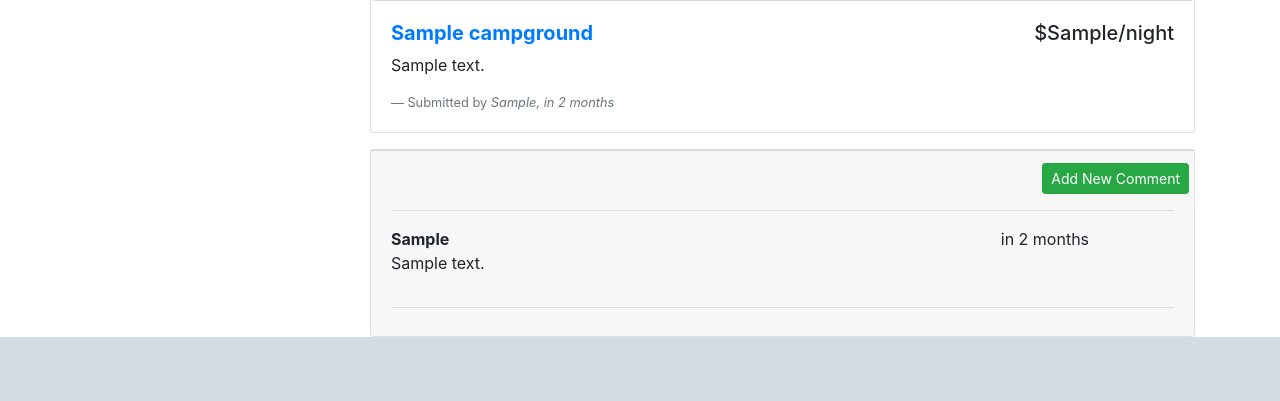
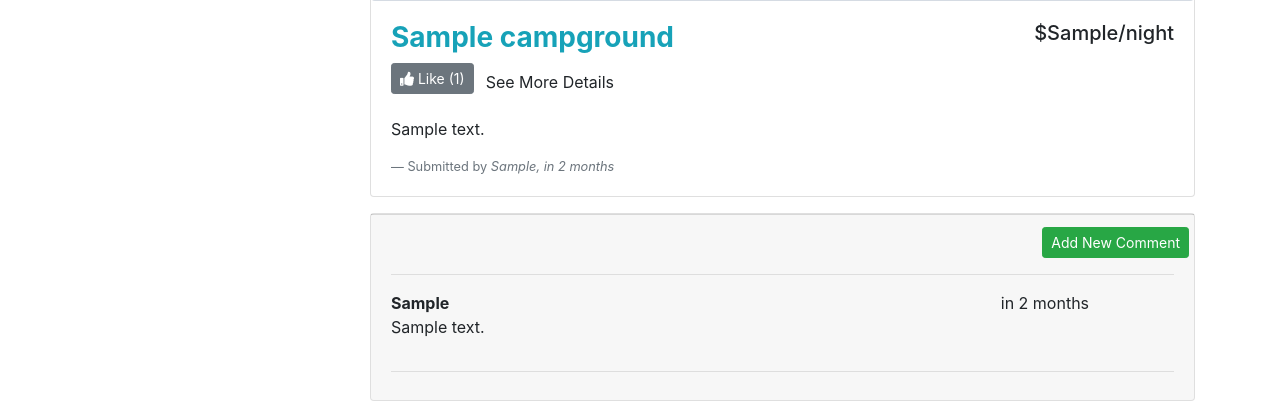
Before and after one commit to Hoang-Minh/YelpCamp, a Node server app: a page that uses views/campgrounds/show.ejs in a window 1280 px wide. Shown: the part 697-1098 px from the top of the page. Before the commit the page ends 1034 px from the top, so only its background shows below. Run offline with Node 20, Linux system fonts and the light colour scheme; tables that the repository leaves empty hold one stand-in row (values such as "Sample post"); grey boxes marked "Sample" are stand-in pictures; some libraries are stand-ins or nearby versions.

Commit message:
Add likes button function

```diff
--- a/public/stylesheets/app.css
+++ b/public/stylesheets/app.css
@@ -49,8 +49,12 @@
       margin-top: 5rem;
   }
 
-  /* google map*/
-  #map{
-      height: 400px;
-      width: 100%;
-  }
+/* google map*/
+#map{
+    height: 400px;
+    width: 100%;
+}
+
+#campground-name {
+    margin-bottom: 0;
+}
--- a/routes/campgrounds.js
+++ b/routes/campgrounds.js
@@ -122,7 +122,7 @@ router.get("/new", middleware.isLoggedIn, function(req, res){
 router.get("/:slug", async function(req, res){
     try {
         // let foundCampground = await Campground.findById(req.params.id).populate("comments");
-        let foundCampground = await Campground.findOne({slug: req.params.slug}).populate("comments");
+        let foundCampground = await Campground.findOne({slug: req.params.slug}).populate("comments likes");
         res.render("campgrounds/show", {campground: foundCampground});
     } catch (error) {
         console.log(error);
@@ -220,6 +220,36 @@ router.delete("/:slug", middleware.checkCampgroundOwnership, async (req, res) =>
     }
 });
 
+router.post("/:slug/like", middleware.isLoggedIn, async(req, res) => {
+    try {
+        let campground = await Campground.findOne({slug: req.params.slug});
+
+        if(!campground){
+            req.flash("error", "Cannot find campground");
+            return  res.redirect("back");
+        }
+
+        // check if req.user._id exists in foundCampground.likes
+        let foundUserLike = campground.likes.some(like => like.equals(req.user._id));
+
+        if(foundUserLike){
+            // user already liked, removing like
+            campground.likes.pull(req.user._id);
+        } else {
+            // adding new user like
+            campground.likes.push(req.user);
+        }
+
+        await campground.save();
+        return res.redirect("/campgrounds/" + campground.slug);
+
+    } catch (error) {
+        console.log(error);
+        req.flash("error", "Something is wrong....");
+        return  res.redirect("back");
+    }
+});
+
 function escapeRegex(text) {
     return text.replace(/[-[\]{}()*+?.,\\^$|#\s]/g, "\\$&");
 };
--- a/views/campgrounds/show.ejs
+++ b/views/campgrounds/show.ejs
@@ -16,10 +16,25 @@
                 <img class="card-img-top rounded" src="<%= campground.image.url %>" alt="<#= campground.name %>">
                 <div class="card-body">
                     <h5 class="float-right">$<%= campground.price%>/night</h5>
-                    <h5 class="card-text font-weight-bold text-info">
-                        <a href="#"><%= campground.name %></a>
-                    </h5>
-                    <p class="card-text"><%= campground.description %></p>
+                    <h3 class="card-text font-weight-bold text-info">
+                        <div><%= campground.name %></div>
+                    </h3>
+                    <div class="btn-group">
+                        <form action="/campgrounds/<%= campground.slug %>/like" method="POST">
+                            <% if(currentUserTest && campground.likes.some(like => like.equals(currentUserTest._id))) { %>
+                                <button type="submit" class="btn btn-sm btn-primary">
+                                    <i class="fas fa-thumbs-up"></i> Liked (<%= campground.likes.length %>)
+                                </button>
+                            <%} else {%>
+                                <button type="submit" class="btn btn-sm btn-secondary">
+                                    <i class="fas fa-thumbs-up"></i> Like (<%= campground.likes.length %>)
+                                </button>
+                            <%} %>
+                        </form>
+                        <button type="button" class="btn">See More Details</button>
+                    </div>
+
+                    <p class="card-text mt-3"><%= campground.description %></p>
                     <footer class="blockquote-footer">Submitted by <cite title="Source Title"><span class="text-capitalize"><%= campground.author.username%>,</span> <%= moment(campground.createdAt).fromNow() %> </cite></footer>
                     <%if(currentUserTest && (campground.author.id.equals(currentUserTest._id) || currentUserTest.isAdmin)){%>
                         <div id="edit" class="mt-3">
```
Also changed, not shown: models/campground.js (+7 -1 lines), views/campgrounds/index.ejs (+5 -2 lines).
